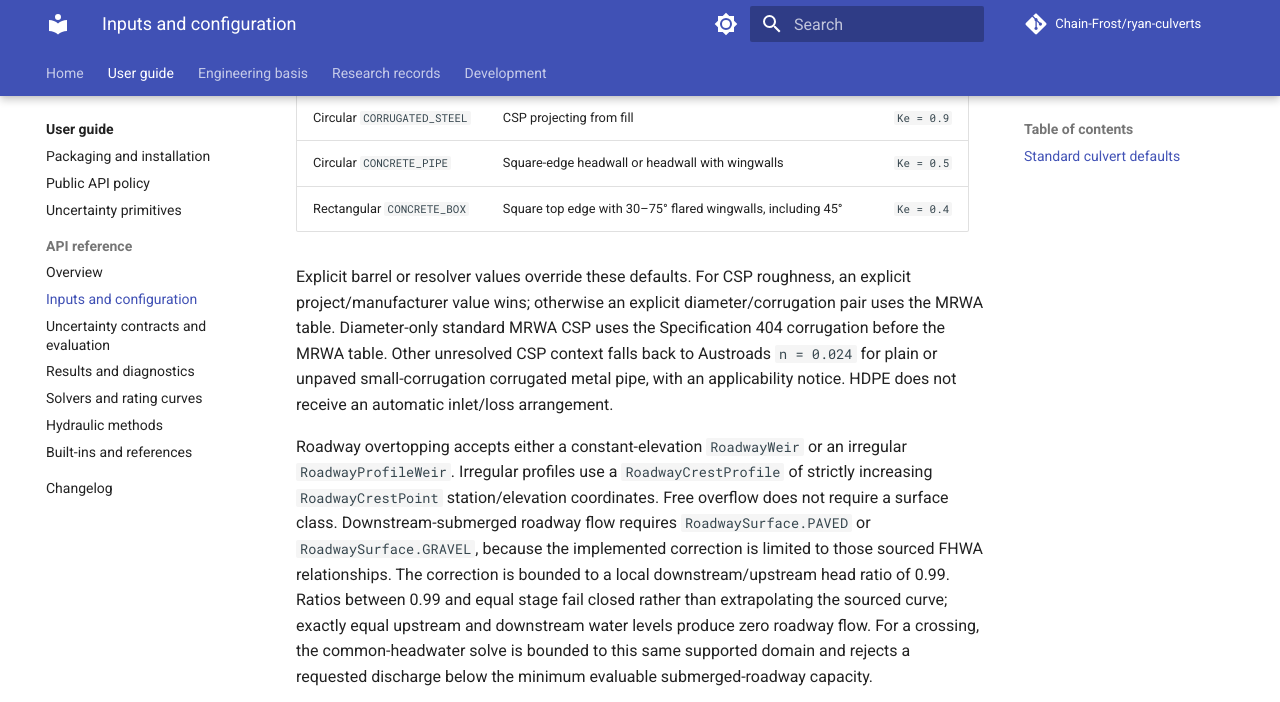
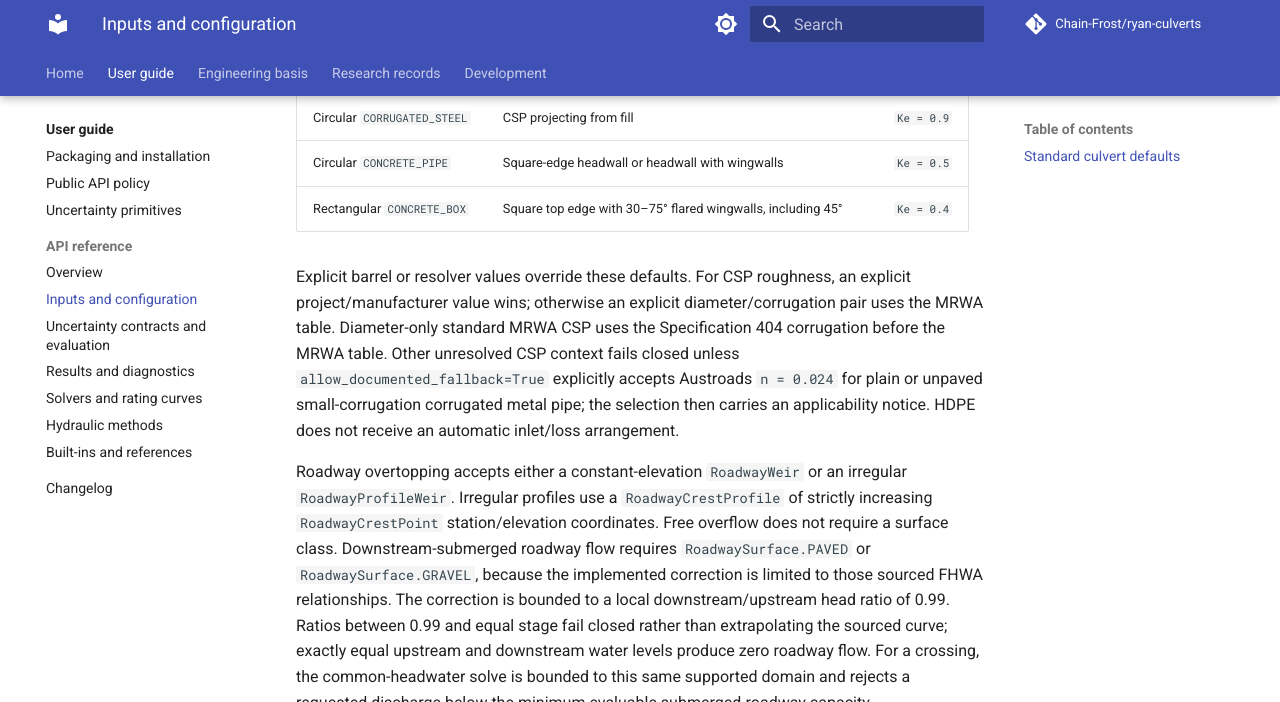
Before and after one commit to Chain-Frost/ryan-culverts, an MkDocs documentation site: the page built from docs/api/inputs.md, in a window 1280 px wide and 900 px high, scrolled down 557 px, cut to the strip 0-702 px from the top of the window. Built offline with MkDocs 1.6.1 and Material for MkDocs 9.7.7, drawn with Linux system fonts in a browser that asks for light colours; comment, search, counter and statistics services are not loaded.

Commit message:
Document explicit CSP generic fallback opt-in

```diff
--- a/docs/api/inputs.md
+++ b/docs/api/inputs.md
@@ -24,8 +24,9 @@ material:
 Explicit barrel or resolver values override these defaults. For CSP roughness, an explicit
 project/manufacturer value wins; otherwise an explicit diameter/corrugation pair uses the
 MRWA table. Diameter-only standard MRWA CSP uses the Specification 404 corrugation before
-the MRWA table. Other unresolved CSP context falls back to Austroads `n = 0.024` for
-plain or unpaved small-corrugation corrugated metal pipe, with an applicability notice.
+the MRWA table. Other unresolved CSP context fails closed unless `allow_documented_fallback=True`
+explicitly accepts Austroads `n = 0.024` for plain or unpaved small-corrugation
+corrugated metal pipe; the selection then carries an applicability notice.
 HDPE does not receive an automatic inlet/loss arrangement.
 
 Roadway overtopping accepts either a constant-elevation `RoadwayWeir` or an irregular
```
